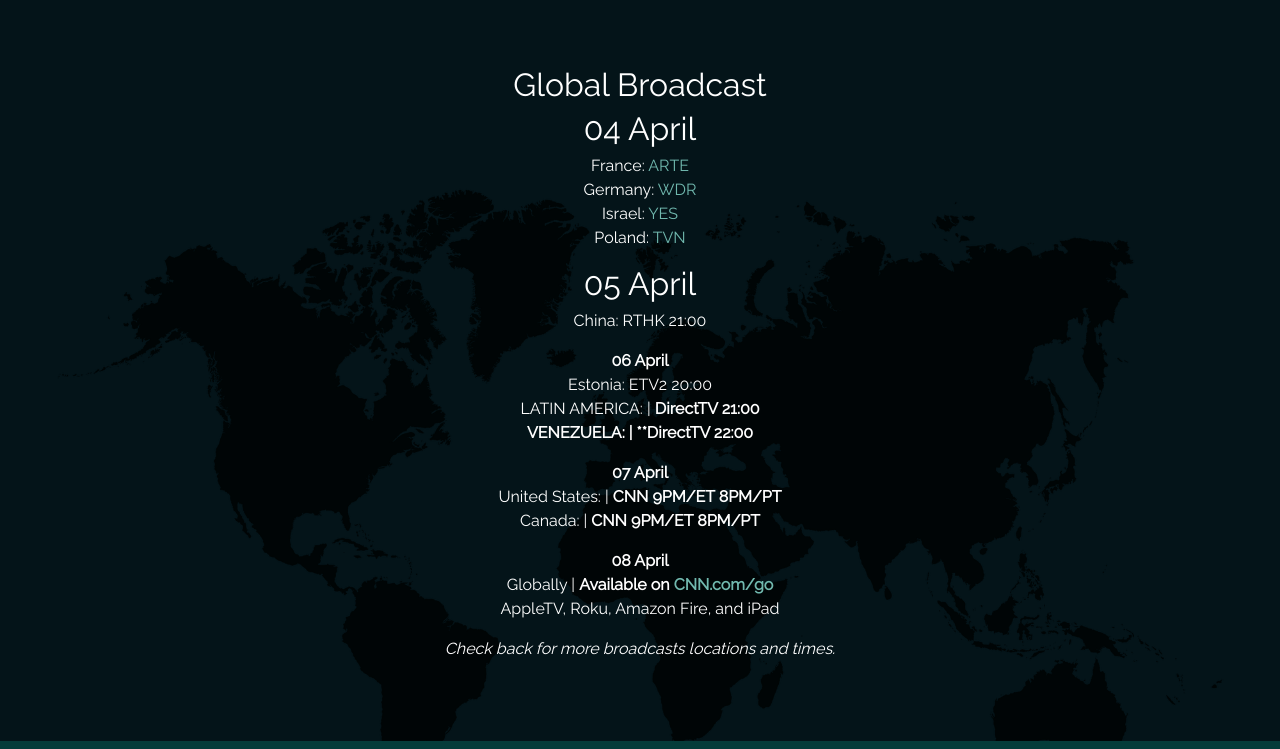
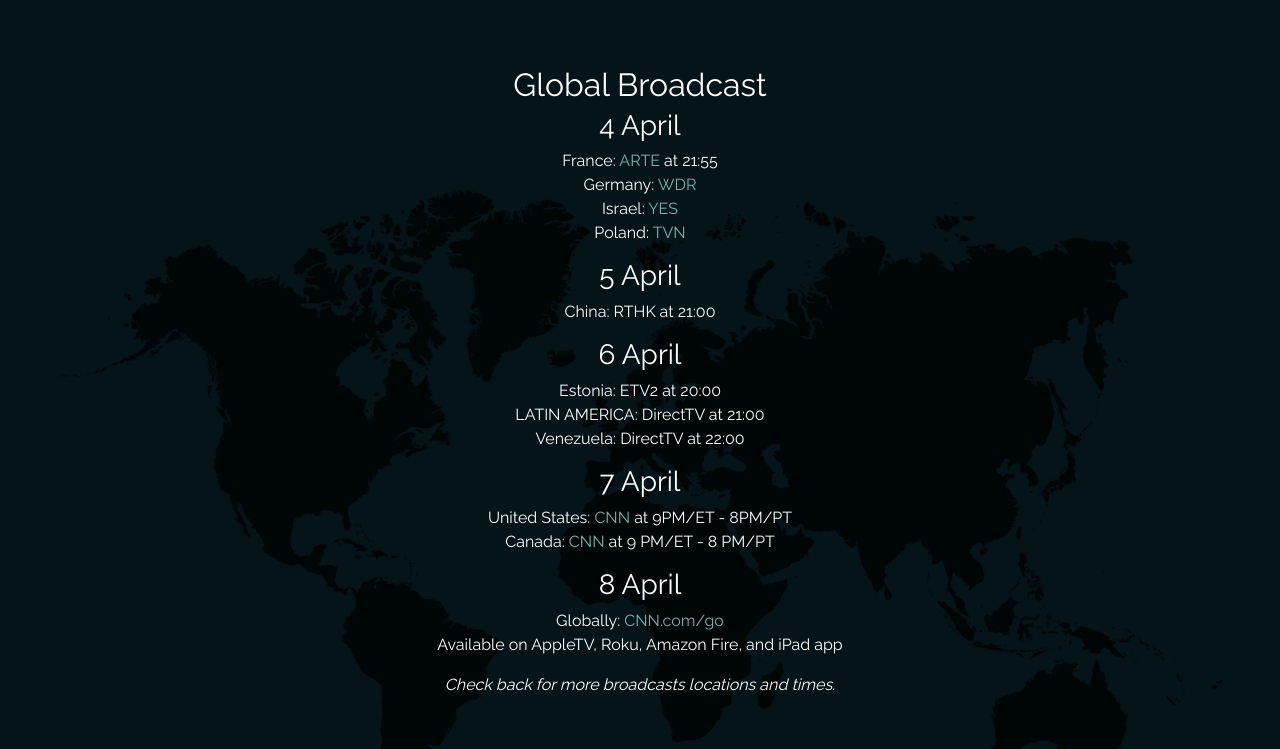
Before and after one commit to caseyg/takesallofus, a Jekyll site: the page built from index.md, in a window 1280 px wide and 900 px high, scrolled down 1101 px, cut to the strip 151-900 px from the top of the window. Built offline with Jekyll 4.4.1, drawn with Linux system fonts in a browser that asks for light colours; nearby versions of some CDN libraries; comment, search, counter and statistics services are not loaded.

Commit message:
Updated Index

```diff
--- a/index.md
+++ b/index.md
@@ -7,13 +7,14 @@
     \ \nWritten and directed by filmmaker, Janet Tobias\n  \n![Official Selection:
     Copenhagen Film Festival](/uploads/copenhagenfilmfestival.png)"
 broadcastevents:
-  description: "## 04 April  \nFrance: [ARTE](http://www.arte.tv)  \nGermany: [WDR](http://www.wdr.de)
-    \ \nIsrael: [YES](http://www.yes.co.il)  \nPoland: [TVN](http://www.tvn.pl/)  \n\n##
-    05 April\nChina: RTHK   21:00  \n\n**06 April**\\\nEstonia: ETV2  20:00  \nLATIN
-    AMERICA:   |   **DirectTV  21:00  \nVENEZUELA:   |  **DirectTV  22:00**\n\n**07
-    April**\\\nUnited States:    |   **CNN  9PM/ET  8PM/PT**\\\nCanada:   |   **CNN
-    \ 9PM/ET  8PM/PT**\n\n**08 April**\\\nGlobally    |   **Available on [CNN.com/go](http://www.cnn.com/go)**\\\nAppleTV,
-    Roku, Amazon Fire, and iPad\n\n*Check back for more broadcasts locations and times.*"
+  description: "### 4 April  \nFrance: [ARTE](http://www.arte.tv) at 21:55  \nGermany:
+    [WDR](http://www.wdr.de)  \nIsrael: [YES](http://www.yes.co.il)  \nPoland: [TVN](http://www.tvn.pl/)
+    \ \n\n### 5 April\nChina: RTHK at 21:00  \n\n### 6 April\nEstonia: ETV2  at 20:00
+    \ \nLATIN AMERICA: DirectTV at 21:00  \nVenezuela: DirectTV at 22:00  \n\n###
+    7 April\nUnited States: [CNN](http://www.cnn.com) at 9PM/ET - 8PM/PT  \nCanada:
+    [CNN](http://www.cnn.com) at 9 PM/ET - 8 PM/PT  \n\n### 8 April\nGlobally: [CNN.com/go](http://www.cnn.com/go)
+    \ \nAvailable on AppleTV, Roku, Amazon Fire, and iPad app\n\n*Check back for more
+    broadcasts locations and times.*"
 events:
 - date-and-time: Sunday 19 March at 19:00
   title: CPH:DOX Screening + Director's Talk with Peter Piot
```
